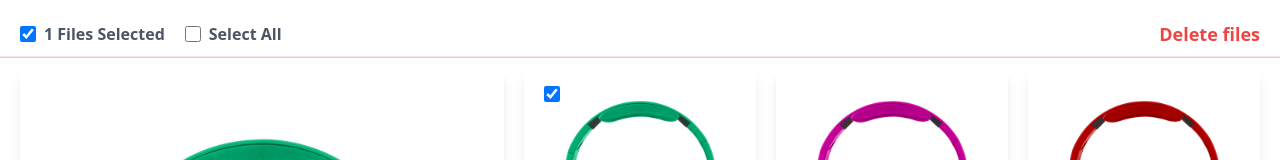
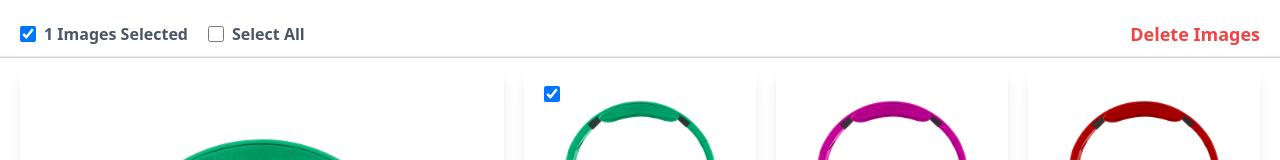
Before and after one commit to sadi-tanvir/Image-Gallery, a React (Create React App) app: page / in a window 1280 px wide. Shown: the top 160 px of the page. Built offline with nearby package versions, Linux system fonts and the light colour scheme.

Commit message:
feat - Implemented drag-and-drop sorting for images

```diff
--- a/src/App.tsx
+++ b/src/App.tsx
@@ -1,48 +1,69 @@
 import { useEffect, useState } from "react";
 import ImageBox from "./components/ImageBox";
 import CheckBox from "./components/CheckBox";
-import { ImageIcon } from "./components/Icons";
+import UploadImageBtn from "./components/UploadImageBtn";
 
 type ImageType = {
   id: number;
   path: string;
-  isChecked: boolean
-}
+  isChecked: boolean;
+};
 
 function App() {
-  const [imageUrls, setImageUrls] = useState<ImageType[]>([])
-  const [filteredImageUrl, setFilteredImageUrl] = useState<ImageType[]>([])
+  // states
+  const [imageUrls, setImageUrls] = useState<ImageType[]>([]);
+  const [selectedImageUrl, setSelectedImageUrl] = useState<ImageType[]>([]);
+  const [dragItem, setDragItem] = useState<any>(null);
+  const [dragOverItem, setDragOverItem] = useState<any>(null);
 
+
+  // handle check box value
   const handleChange = (e: React.ChangeEvent<HTMLInputElement>, id: number) => {
     const { checked } = e.target;
     let changedData: ImageType[];
     if (id === 555) {
+      // all Images select
       changedData = imageUrls.map(image => {
         image.isChecked = true;
         return image;
       });
     } else {
+      // single Image select
       changedData = imageUrls.map(image => {
         if (image.id === id) image.isChecked = checked;
         return image;
       });
-    }
+    };
 
     setImageUrls(changedData);
   };
 
-  // delete files function
-  const handleDeleteFiles = () => {
-    const remainingFiles = imageUrls.filter(file => !filteredImageUrl.includes(file));
-    console.log(remainingFiles);
+  // delete Images function
+  const handleDeleteImage = () => {
+    const remainingImages = imageUrls.filter(image => !selectedImageUrl.includes(image));
+    setImageUrls(remainingImages);
+  };
 
-    setImageUrls(remainingFiles);
+  // sort images
+  const handleSort = () => {
+    let clonedItems = [...imageUrls];
+    const draggedItemContent = clonedItems.splice(dragItem, 1)[0];
+    // switch the position
+    clonedItems.splice(dragOverItem, 0, draggedItemContent)
+    // refill urls
+    setImageUrls(clonedItems);
+    // reset value
+    setDragItem(null);
+    setDragOverItem(null);
   }
 
+
+  // update selected items list
   useEffect(() => {
     const filteredData = imageUrls.filter(image => image.isChecked === true);
-    setFilteredImageUrl(filteredData);
+    setSelectedImageUrl(filteredData);
   }, [imageUrls]);
+
 
   // Fetch the JSON file from the public folder
   useEffect(() => {
@@ -56,17 +77,17 @@ function App() {
   return (
     <div className="container mx-auto flex flex-col justify-center items-center pt-5 pb-10">
       <div className='container flex justify-between items-center px-5'>
-        {filteredImageUrl.length > 0 ?
+        {selectedImageUrl.length > 0 ?
           <div className='flex justify-center items-center'>
             <CheckBox
               checked={true}
-              labelContent={`${filteredImageUrl.length} Files Selected`}
+              labelContent={`${selectedImageUrl.length} Images Selected`}
             />
 
             <CheckBox
               onChange={handleChange}
               id={555}
-              checked={imageUrls.length > 0 ? filteredImageUrl.length >= imageUrls.length : false}
+              checked={imageUrls.length > 0 ? selectedImageUrl.length >= imageUrls.length : false}
               labelContent='Select All'
               boxClass='ml-5'
             />
@@ -74,9 +95,9 @@ function App() {
           :
           <h1 className='text-slate-600 font-bold text-2xl'>Gallery</h1>
         }
-        <div>
-          <button onClick={handleDeleteFiles} className='text-red-500 font-bold text-lg'>Delete files</button>
-        </div>
+        {selectedImageUrl.length > 0 &&
+          <button onClick={handleDeleteImage} className='text-red-500 font-bold text-lg'>Delete Images</button>
+        }
       </div>
       <hr className="w-full h-[2px] my-2 bg-gray-300 border-red-100" />
       <div className='grid grid-cols-2 md:grid-cols-5 gap-5 px-5'>
@@ -90,14 +111,14 @@ function App() {
               isChecked={isChecked}
               path={path}
               handleChange={handleChange}
+              onDragStart={() => setDragItem(index)}
+              onDragEnter={() => setDragOverItem(index)}
+              onDragEnd={handleSort}
             />
           })
         }
 
-        <div className='w-full min-h-[150px] sm:min-h-[170px] md:min-h-[200px] flex flex-col justify-center items-center cursor-pointer bg-white border-dashed border-[1.5px] border-gray-400 rounded-xl'>
-          <ImageIcon />
-          <h1 className='text-xl font-semibold text-gray-600'>Add Image</h1>
-        </div>
+        <UploadImageBtn />
       </div>
     </div>
   );
--- a/src/components/ImageBox.tsx
+++ b/src/components/ImageBox.tsx
@@ -7,12 +7,22 @@ interface ImageBoxType {
     id: number;
     isChecked: boolean;
     handleChange: (e: React.ChangeEvent<HTMLInputElement>, id: number) => void;
+    onDragStart: () => void;
+    onDragEnter: () => void;
+    onDragEnd: () => void;
 }
-const ImageBox = ({ index, path, id, isChecked, handleChange }: ImageBoxType) => {
+const ImageBox = ({ index, path, id, isChecked, handleChange, onDragStart, onDragEnter, onDragEnd }: ImageBoxType) => {
     return (
-        <div className={`${index === 0 ? 'col-span-2 row-span-2' : ''} relative shadow-lg group rounded-xl cursor-move`}>
+        <div
+            draggable
+            onDragStart={onDragStart}
+            onDragEnter={onDragEnter}
+            onDragEnd={onDragEnd}
+            onDragOver={(e) => e.preventDefault()}
+            className={`${index === 0 ? 'col-span-2 row-span-2' : ''} relative shadow-lg group rounded-xl cursor-move`}>
             <img className='w-full h-full rounded-xl' src={path} alt="image" />
-            <div className='w-full h-full bg-black absolute top-0 bottom-0 opacity-0 transition-opacity duration-500 ease-in-out group-hover:opacity-40 rounded-xl '>
+            <div
+                className='w-full h-full bg-black absolute top-0 bottom-0 opacity-0 transition-opacity duration-500 ease-in-out group-hover:opacity-40 rounded-xl '>
             </div>
             <CheckBox
                 onChange={handleChange}
--- /dev/null
+++ b/src/components/UploadImageBtn.tsx
@@ -0,0 +1,13 @@
+import React from 'react'
+import { ImageIcon } from './Icons'
+
+const UploadImageBtn = () => {
+    return (
+        <div className='w-full min-h-[150px] sm:min-h-[170px] md:min-h-[200px] flex flex-col justify-center items-center cursor-pointer bg-white border-dashed border-[1.5px] border-gray-400 rounded-xl'>
+            <ImageIcon />
+            <h1 className='text-xl font-semibold text-gray-600'>Add Image</h1>
+        </div>
+    )
+}
+
+export default UploadImageBtn
```
